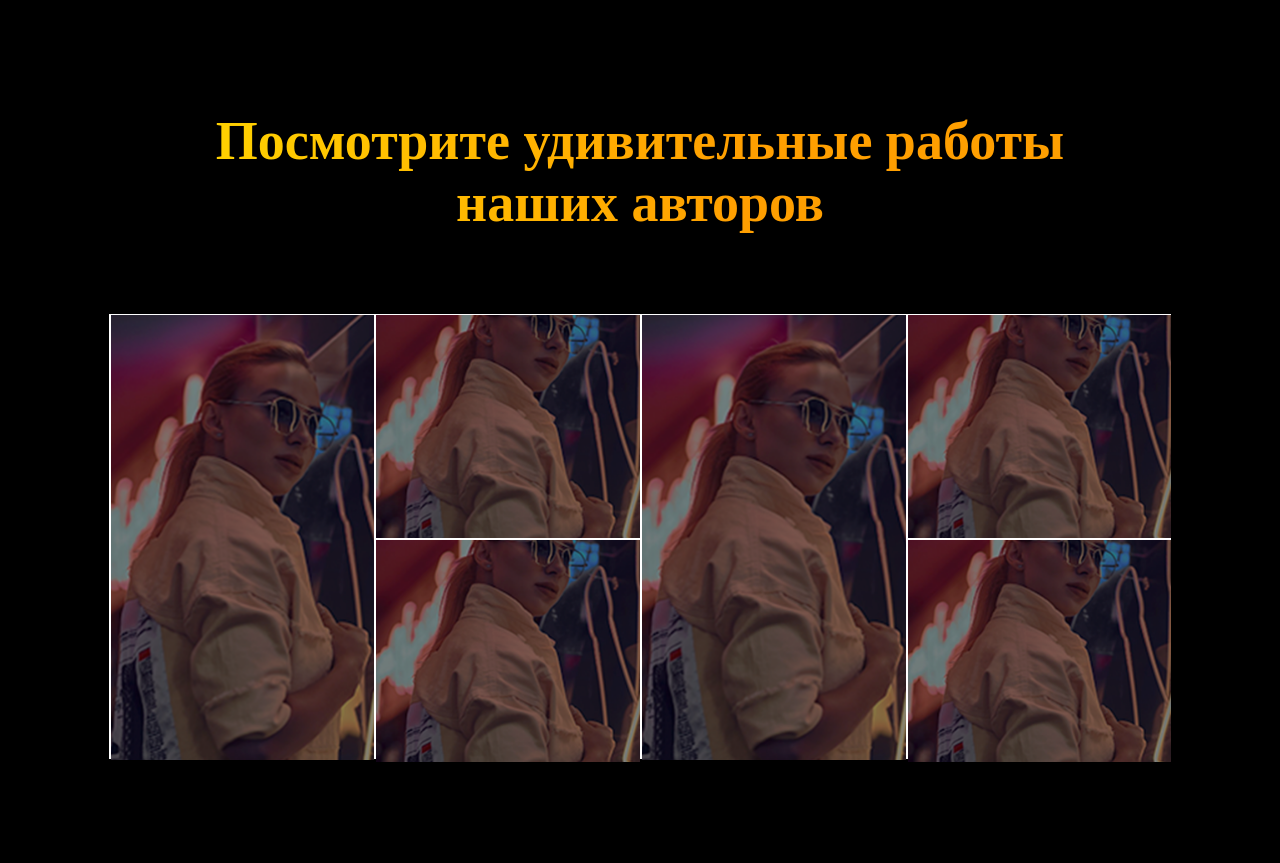
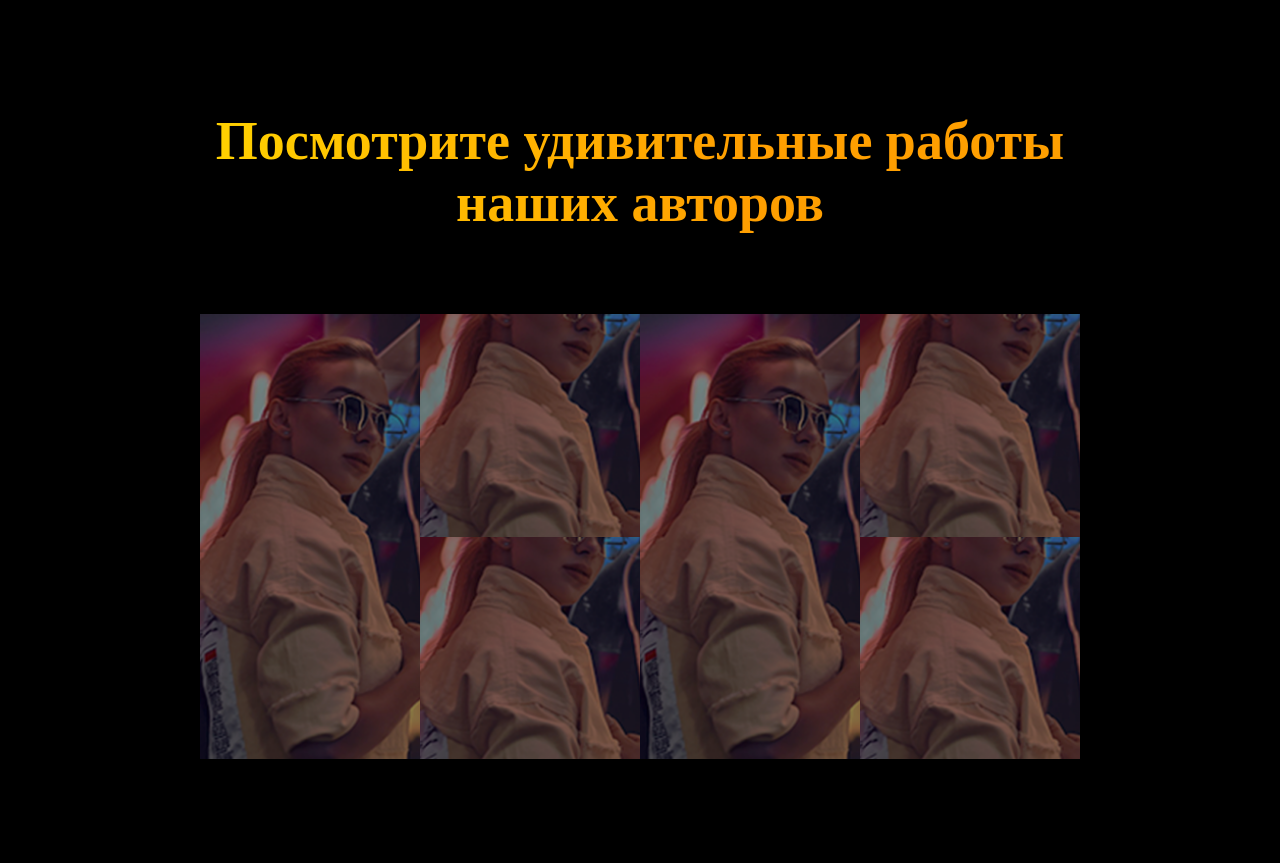
Before and after one commit to timblank33/teach, a plain HTML site: page index.html in a window 1280 px wide. Shown: the part 857-1720 px from the top of the page. Drawn offline with Linux system fonts and the light colour scheme.

Commit message:
test commit

```diff
--- a/index.html
+++ b/index.html
@@ -70,32 +70,44 @@
 			<div class="three_block">
 				<div class="photo_block_1">
 					<div class="photo_1">
-						<div class="photo"></div>
+						<div class="photo">
+							<img src="../img/blockImg/1.png" alt="">
+						</div>
 						<p class="sas">Женщина смотрит в камеру</p>
 					</div>
 				</div>
 				<div class="photo_block_2">
 					<div class="photo_2">
-						<div class="photo"></div>
+						<div class="photo">
+							<img src="../img/blockImg/1.png" alt="">
+						</div>
 					</div>
 					<div class="photo_3">
-						<div class="photo"></div>
+						<div class="photo">
+							<img src="../img/blockImg/1.png" alt="">
+						</div>
 					</div>
 				</div>
 			</div>
 			<div class="three_block">
 				<div class="photo_block_1">
 					<div class="photo_1">
-						<div class="photo"></div>
+						<div class="photo">
+							<img src="../img/blockImg/1.png" alt="">
+						</div>
 						<p class="sas">Женщина смотрит в камеру</p>
 					</div>
 				</div>
 				<div class="photo_block_2">
 					<div class="photo_2">
-						<div class="photo"></div>
+						<div class="photo">
+							<img src="../img/blockImg/1.png" alt="">
+						</div>
 					</div>
 					<div class="photo_3">
-						<div class="photo"></div>
+						<div class="photo">
+							<img src="../img/blockImg/1.png" alt="">
+						</div>
 					</div>
 				</div>
 			</div>
--- a/js/main.js
+++ b/js/main.js
@@ -20,10 +20,6 @@ metaT.addEventListener('click', function(e){
 const imgSearch = document.querySelector('.img_search');
 const selectSearch = document.querySelectorAll('.search_select option');
 
-imgSearch.addEventListener('click', function(){
-	console.log(searchInput.value);
-
-});
 const body = document.querySelector('body');
 let sel = document.querySelector("select").addEventListener('change', function (e) {
   if (e.target.value == '1'){
--- a/scss/style.scss
+++ b/scss/style.scss
@@ -287,36 +287,30 @@
 	}
 }
 .two_block_inline {
-	max-width: 83%;
-	margin: 0 auto;
+	margin: 0 200px;
 	display: flex;
 	padding-top: 80px;
+	justify-content: center;
 	.three_block {
+		position: relative;
 		display: flex;
 		color: #fff;
 		width: 50%;
+		height: 445px;
 		background: #fff;
+		justify-content: center;
 		align-items: center;
-		height: 445px;
-
 		.photo_block_1, .photo_block_2 {
 			position: relative;
 			display: inline-block;
-			width: 50%;
+			width: 100%;
+			height: 100%;
+		}
+		.photo_1, .photo_2, .photo_3 {
+			position: relative;
 			height: 100%;
 			width: 100%;
-			margin: 1px;
-		}
-		.photo_2, .photo_3 {
-			position: relative;
-			width: 100%;
-			display: block;
-			height: 50%;
-		}
-		.photo_2 {
-			margin-bottom: 2px;
-		}
-		.photo_1, .photo_2, .photo_3 {
+			overflow: hidden;
 			p {
 				position: absolute;
 				display: flex;
@@ -330,17 +324,23 @@
 				opacity: .6;
 			}
 		}
+		.photo_2, .photo_3 {
+			height: 50%;
+		}
 		.photo {
-			position: absolute;
 			width: 100%;
 			height: 100%;
-			background: url("../img/blockImg/1.png") center no-repeat;
-			background-size: cover;
-			margin: 1px;
 			cursor: pointer;
 			transition: .3s;
 		}
-		& .photo:hover {
+		.photo img {
+			position: absolute;
+			top:50%;
+			left: 50%;
+			transform: translate(-50%,-50%) scale(1.02);
+			transition: .3s;
+		}
+		& img:hover {
 			filter: blur(4px);
 		}
 	}
```
Also changed, not shown: css/style.css.
